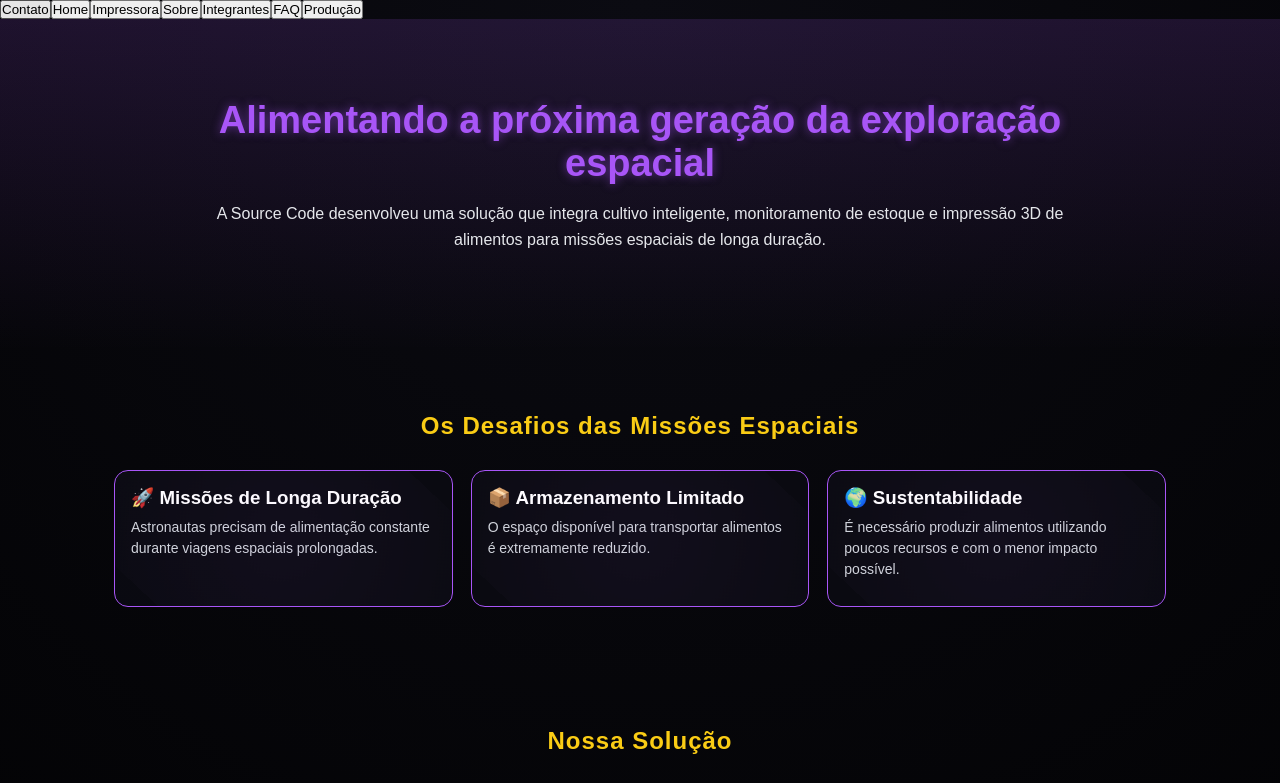
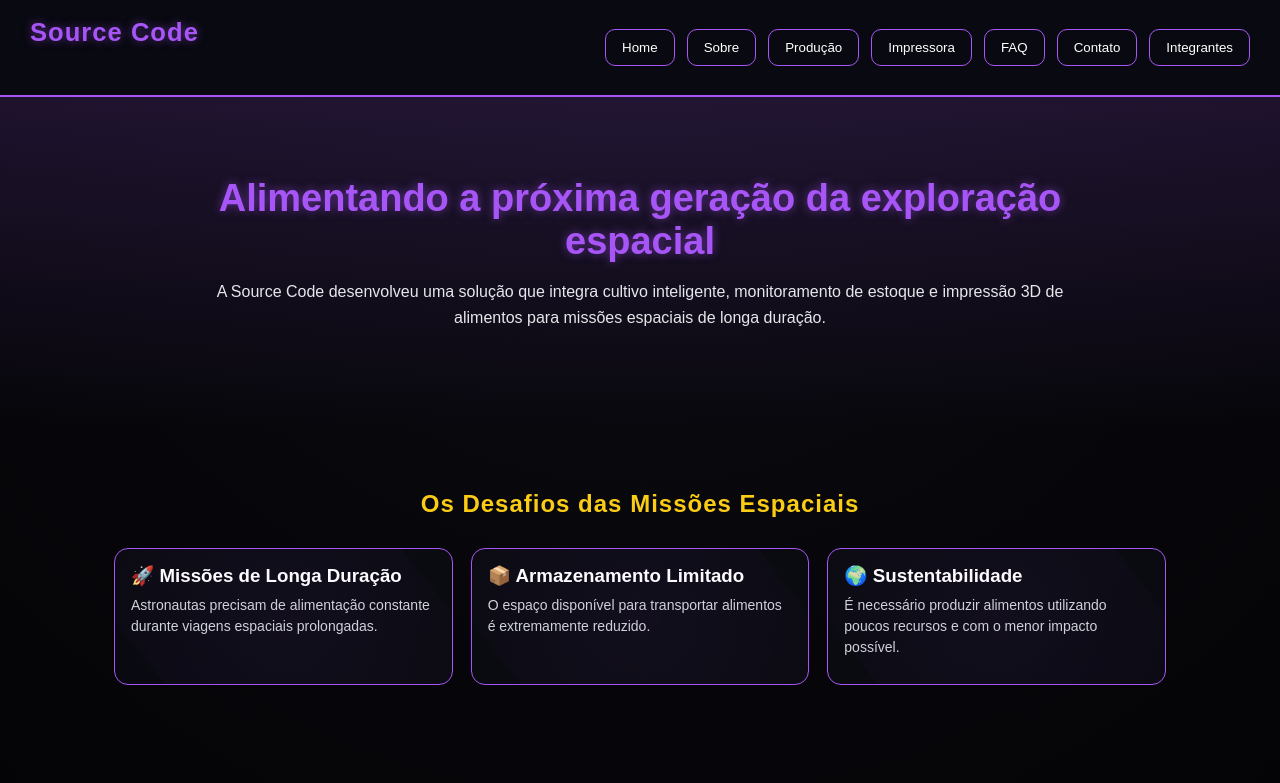
Before and after one commit to U-Ale/Foodprint-space, a React (Vite) app in the folder foodprint-3d/: page / in a window 1280 px wide. Shown: the top 783 px of the page. Built offline with nearby package versions, Linux system fonts and the light colour scheme.

Commit message:
Feita a adição de um menu hamburguer para celulares

```diff
--- a/foodprint-3d/src/App.jsx
+++ b/foodprint-3d/src/App.jsx
@@ -13,44 +13,56 @@ import Contato from "./pages/Contato";
 
 function App() {
   const [pagina, setPagina] = useState("home");
-
+  const [menuAberto, setMenuAberto] = useState(false);
   return (
 
     <>
 
-      <nav>
+      <nav className="navbar">
 
+  <h2 className="logo">
+    Source Code
+  </h2>
 
-        <button onClick={() => setPagina("contato")}>
-         Contato
+  <button
+    className="hamburguer"
+    onClick={() => setMenuAberto(!menuAberto)}
+  >
+    ☰
   </button>
+
+  <div className={`menu ${menuAberto ? "ativo" : ""}`}>
 
     <button onClick={() => setPagina("home")}>
       Home
+    </button>
+
+    <button onClick={() => setPagina("sobre")}>
+      Sobre
+    </button>
+
+    <button onClick={() => setPagina("producao")}>
+      Produção
     </button>
 
     <button onClick={() => setPagina("impressora")}>
       Impressora
     </button>
 
-        <button
-        onClick={() => setPagina("sobre")}>
-          Sobre
+    <button onClick={() => setPagina("faq")}>
+      FAQ
     </button>
 
-        <button
-        onClick={() => setPagina("integrantes")}>
+    <button onClick={() => setPagina("contato")}>
+      Contato
+    </button>
+
+    <button onClick={() => setPagina("integrantes")}>
       Integrantes
     </button>
 
-        <button
-         onClick={() => setPagina("faq")}>
-          FAQ
-        </button>
-        <button
-         onClick={() => setPagina("producao")}>
-          Produção
-        </button>
+  </div>
+
 </nav>
 
       {pagina === "home" && <Home />}
--- a/foodprint-3d/src/css/home.css
+++ b/foodprint-3d/src/css/home.css
@@ -379,3 +379,114 @@ body {
   color: #ffffff;
   margin: 8px 0;
 }
+
+
+
+
+/* ===== J - NAVBAR =====  */
+
+.navbar {
+  display: flex;
+  justify-content: space-between;
+  align-items: center;
+
+  padding: 18px 30px;
+
+  background: rgba(10, 10, 18, 0.95);
+
+  border-bottom: 2px solid #a855f7;
+
+  position: sticky;
+  top: 0;
+  z-index: 1000;
+}
+
+.logo {
+  color: #a855f7;
+  font-size: 1.6rem;
+  font-weight: bold;
+  text-shadow: 0 0 10px rgba(168, 85, 247, 0.5);
+}
+
+.menu {
+  display: flex;
+  gap: 12px;
+}
+
+.menu button {
+  background: transparent;
+
+  border: 1px solid #a855f7;
+
+  color: white;
+
+  padding: 10px 16px;
+
+  border-radius: 10px;
+
+  cursor: pointer;
+
+  transition: 0.3s;
+}
+
+.menu button:hover {
+  background: #a855f7;
+  color: white;
+
+  transform: translateY(-2px);
+}
+
+.hamburguer {
+  display: none;
+
+  background: none;
+  border: none;
+
+  color: #facc15;
+
+  font-size: 2rem;
+
+  cursor: pointer;
+}
+
+/* ========================= */
+/* RESPONSIVO */
+/* ========================= */
+
+@media (max-width: 768px) {
+
+  .hamburguer {
+    display: block;
+  }
+
+  .menu {
+    display: none;
+
+    position: absolute;
+
+    top: 75px;
+    right: 15px;
+
+    width: 240px;
+
+    background: #111827;
+
+    border: 1px solid #a855f7;
+
+    border-radius: 15px;
+
+    padding: 15px;
+
+    flex-direction: column;
+
+    box-shadow: 0 0 20px rgba(168, 85, 247, 0.3);
+  }
+
+  .menu.ativo {
+    display: flex;
+  }
+
+  .menu button {
+    width: 100%;
+  }
+}
```
Also changed, not shown: foodprint-3d/src/components/Navbar.jsx (+47 -25 lines). Lines whose indentation alone changed are shown as unchanged.
